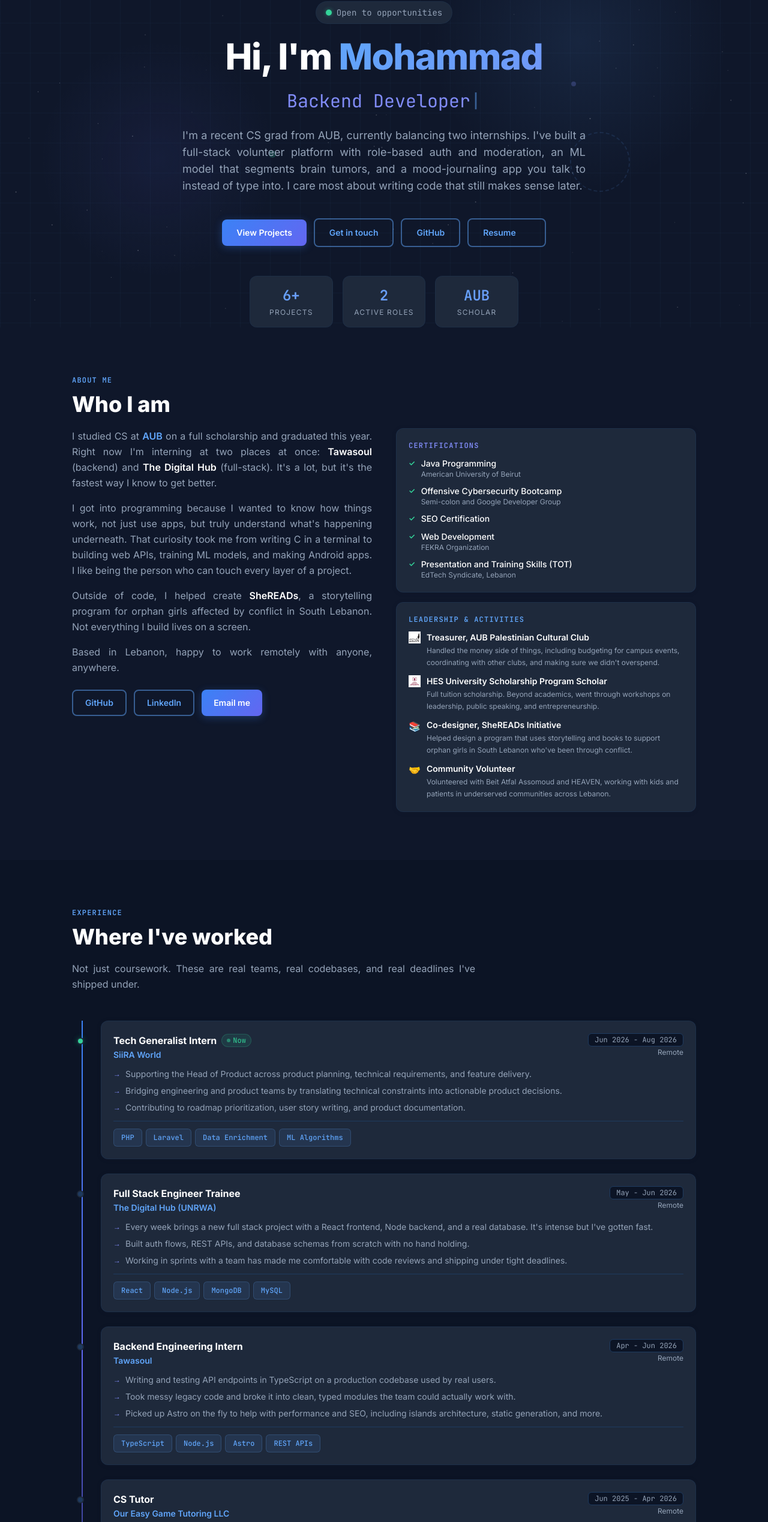
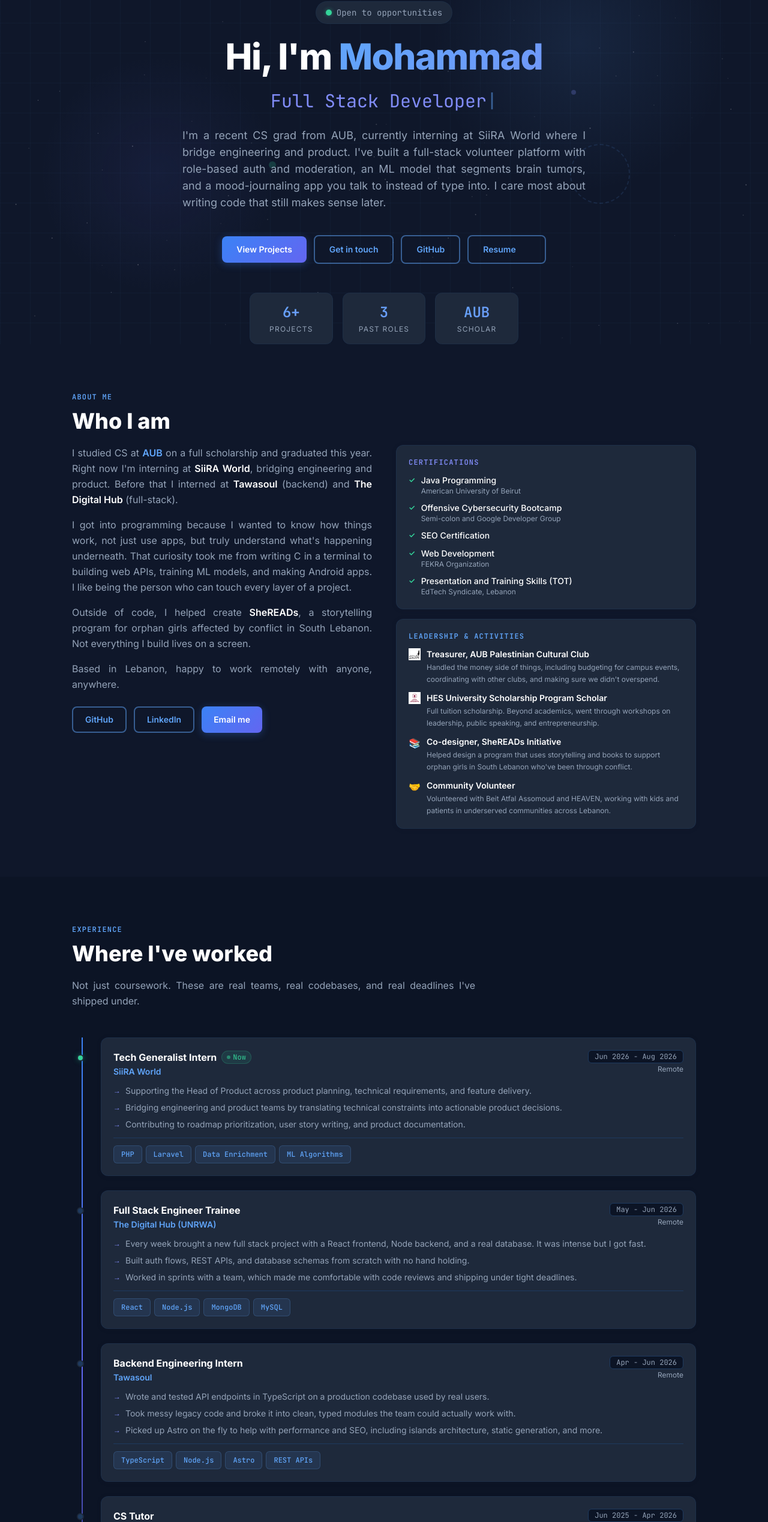
Before and after one commit to mmk119/portfolio, a React (Vite) app: page / in a window 1280 px wide. Shown: the part 262-2800 px from the top of the page at 60% size. Built offline with nearby package versions, Linux system fonts and the light colour scheme.

Commit message:
Update portfolio for SiiRA World role: fix title, about, tenses, stats, and add PHP/Laravel

```diff
--- a/index.html
+++ b/index.html
@@ -5,8 +5,8 @@
     <link rel="icon" type="image/svg+xml" href="/portfolio/favicon.svg" />
     <meta name="viewport" content="width=device-width, initial-scale=1.0" />
     <meta name="theme-color" content="#0f172a" />
-    <meta name="description" content="Mohammad Kassem — Full Stack Engineer. CS graduate from AUB. Building things for the web, end to end." />
-    <title>Mohammad Kassem — Full Stack Engineer</title>
+    <meta name="description" content="Mohammad Kassem — Software Engineer. CS graduate from AUB. Building things for the web, end to end." />
+    <title>Mohammad Kassem — Software Engineer</title>
   </head>
   <body>
     <div id="root"></div>
--- a/src/components/sections/About.jsx
+++ b/src/components/sections/About.jsx
@@ -17,9 +17,11 @@ export default function About() {
             <p>
               I studied CS at{' '}
               <span className="text-accent font-semibold">AUB</span> on a full scholarship and graduated this year.
-              Right now I'm interning at two places at once:{' '}
+              Right now I'm interning at{' '}
+              <span className="text-text font-semibold">SiiRA World</span>, bridging engineering and product.
+              Before that I interned at{' '}
               <span className="text-text font-semibold">Tawasoul</span> (backend) and{' '}
-              <span className="text-text font-semibold">The Digital Hub</span> (full-stack). It's a lot, but it's the fastest way I know to get better.
+              <span className="text-text font-semibold">The Digital Hub</span> (full-stack).
             </p>
             <p>
               I got into programming because I wanted to know how things work, not just use apps, but truly understand what's happening underneath.
--- a/src/components/sections/Hero.jsx
+++ b/src/components/sections/Hero.jsx
@@ -2,7 +2,7 @@ import { useEffect, useState } from 'react';
 import { personalInfo } from '../../data/portfolioData';
 import Particles from '../Particles';
 
-const roles = ['Full Stack Engineer', 'Backend Developer', 'Problem Solver', 'CS Graduate'];
+const roles = ['Software Engineer', 'Full Stack Developer', 'Problem Solver', 'CS Graduate'];
 
 export default function Hero() {
   const [roleIndex, setRoleIndex] = useState(0);
@@ -143,7 +143,7 @@ export default function Hero() {
         <div className="grid grid-cols-3 gap-3 sm:gap-4 max-w-md mx-auto">
           {[
             { num: '6+', label: 'Projects' },
-            { num: '2', label: 'Active Roles' },
+            { num: '3', label: 'Past Roles' },
             { num: 'AUB', label: 'Scholar' },
           ].map(stat => (
             <div key={stat.label} className="text-center bg-surface border border-border/30 rounded-xl p-3 sm:p-4 shadow-sm">
--- a/src/data/portfolioData.js
+++ b/src/data/portfolioData.js
@@ -1,10 +1,10 @@
 export const personalInfo = {
   name: "Mohammad Kassem",
   initials: "MK",
-  role: "Full Stack Engineer",
+  role: "Software Engineer",
   tagline: "I build things for the web, end to end.",
   summary:
-    "I'm a recent CS grad from AUB, currently balancing two internships. I've built a full-stack volunteer platform with role-based auth and moderation, an ML model that segments brain tumors, and a mood-journaling app you talk to instead of type into. I care most about writing code that still makes sense later.",
+    "I'm a recent CS grad from AUB, currently interning at SiiRA World where I bridge engineering and product. I've built a full-stack volunteer platform with role-based auth and moderation, an ML model that segments brain tumors, and a mood-journaling app you talk to instead of type into. I care most about writing code that still makes sense later.",
   location: "Lebanon",
   email: "mohammad15kassem@gmail.com",
   github: "https://github.com/mmk119",
@@ -36,9 +36,9 @@ export const experiences = [
     location: "Remote",
     current: false,
     bullets: [
-      "Every week brings a new full stack project with a React frontend, Node backend, and a real database. It's intense but I've gotten fast.",
+      "Every week brought a new full stack project with a React frontend, Node backend, and a real database. It was intense but I got fast.",
       "Built auth flows, REST APIs, and database schemas from scratch with no hand holding.",
-      "Working in sprints with a team has made me comfortable with code reviews and shipping under tight deadlines.",
+      "Worked in sprints with a team, which made me comfortable with code reviews and shipping under tight deadlines.",
     ],
     stack: ["React", "Node.js", "MongoDB", "MySQL"],
   },
@@ -50,7 +50,7 @@ export const experiences = [
     location: "Remote",
     current: false,
     bullets: [
-      "Writing and testing API endpoints in TypeScript on a production codebase used by real users.",
+      "Wrote and tested API endpoints in TypeScript on a production codebase used by real users.",
       "Took messy legacy code and broke it into clean, typed modules the team could actually work with.",
       "Picked up Astro on the fly to help with performance and SEO, including islands architecture, static generation, and more.",
     ],
@@ -180,6 +180,8 @@ export const technologies = [
   { name: "Tailwind CSS", category: "frontend" },
   { name: "Node.js", category: "backend" },
   { name: "REST APIs", category: "backend" },
+  { name: "PHP", category: "backend" },
+  { name: "Laravel", category: "backend" },
   { name: "MongoDB", category: "database" },
   { name: "MySQL", category: "database" },
   { name: "Mongoose", category: "database" },
@@ -246,7 +248,7 @@ export const hireReasons = [
   {
     icon: "🏗️",
     title: "I own the whole feature",
-    body: "Give me a feature and I'll handle it from database to API to frontend to deployment. I'm doing this at two internships right now, so context switching between layers is just how I work.",
+    body: "Give me a feature and I'll handle it from database to API to frontend to deployment. I've done this across multiple internships, so context switching between layers is just how I work.",
   },
   {
     icon: "📐",
```
